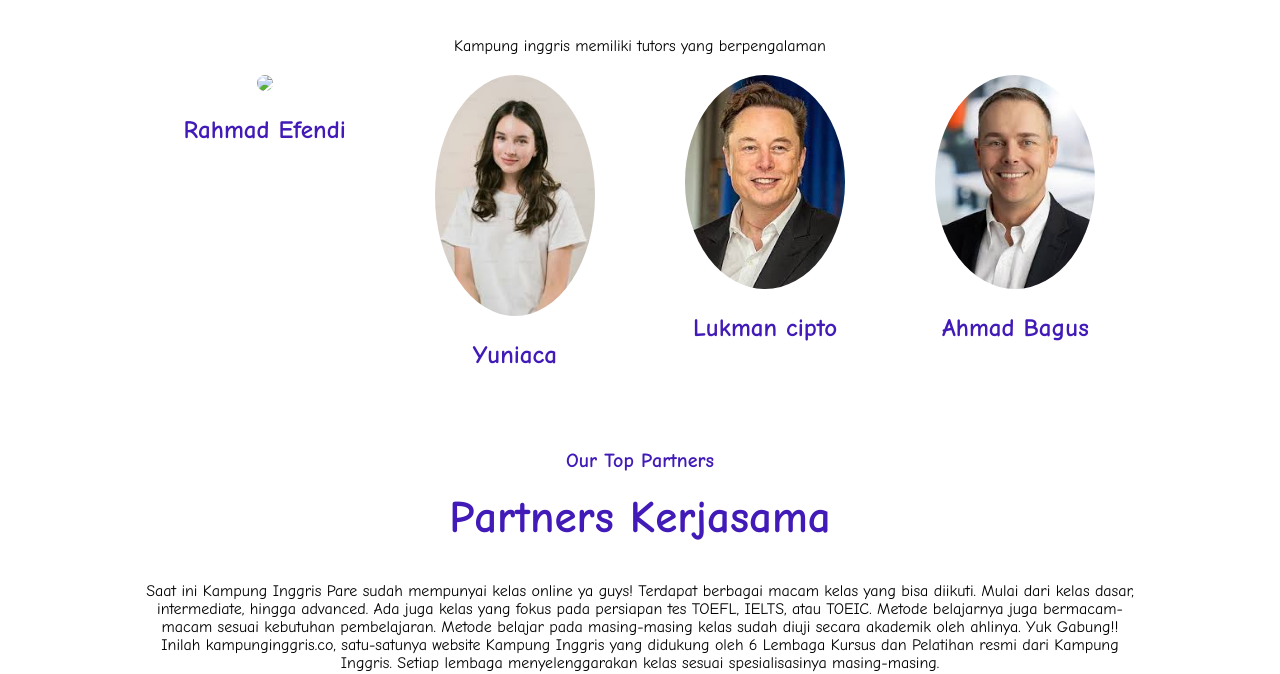
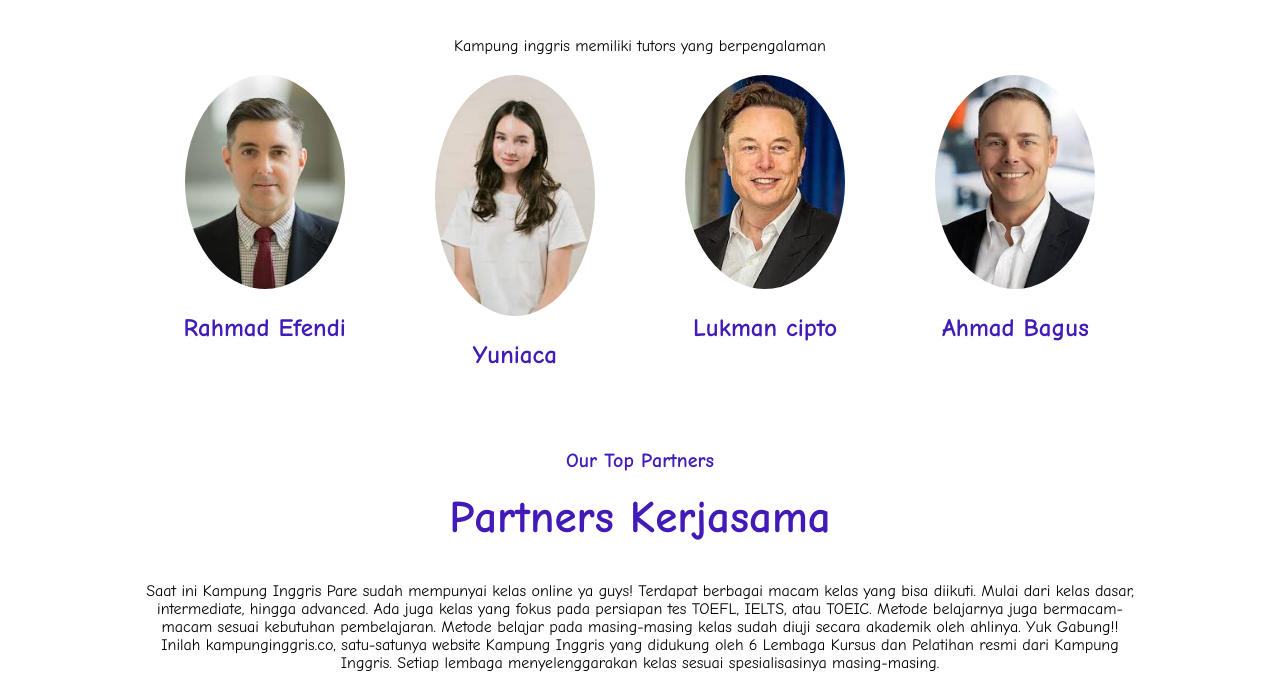
Before and after one commit to ibakdim028-svg/tugasbuvebri, a plain HTML site: page index.html in a window 1280 px wide. Shown: the part 1151-1825 px from the top of the page. Drawn offline with Linux system fonts and the light colour scheme.

Commit message:
Fix typo in tutor image filename

```diff
--- a/index.html
+++ b/index.html
@@ -61,7 +61,7 @@
                 </div>
                 <div class="tutor-list">
                     <div class="kartu-tutor">
-                        <img src="Rahmad Efendi.jpg" />
+                        <img src="Rahmat Efendi.jpg" />
                         <p> Rahmad Efendi</p>
                     </div>
                     <div class="kartu-tutor">
```
